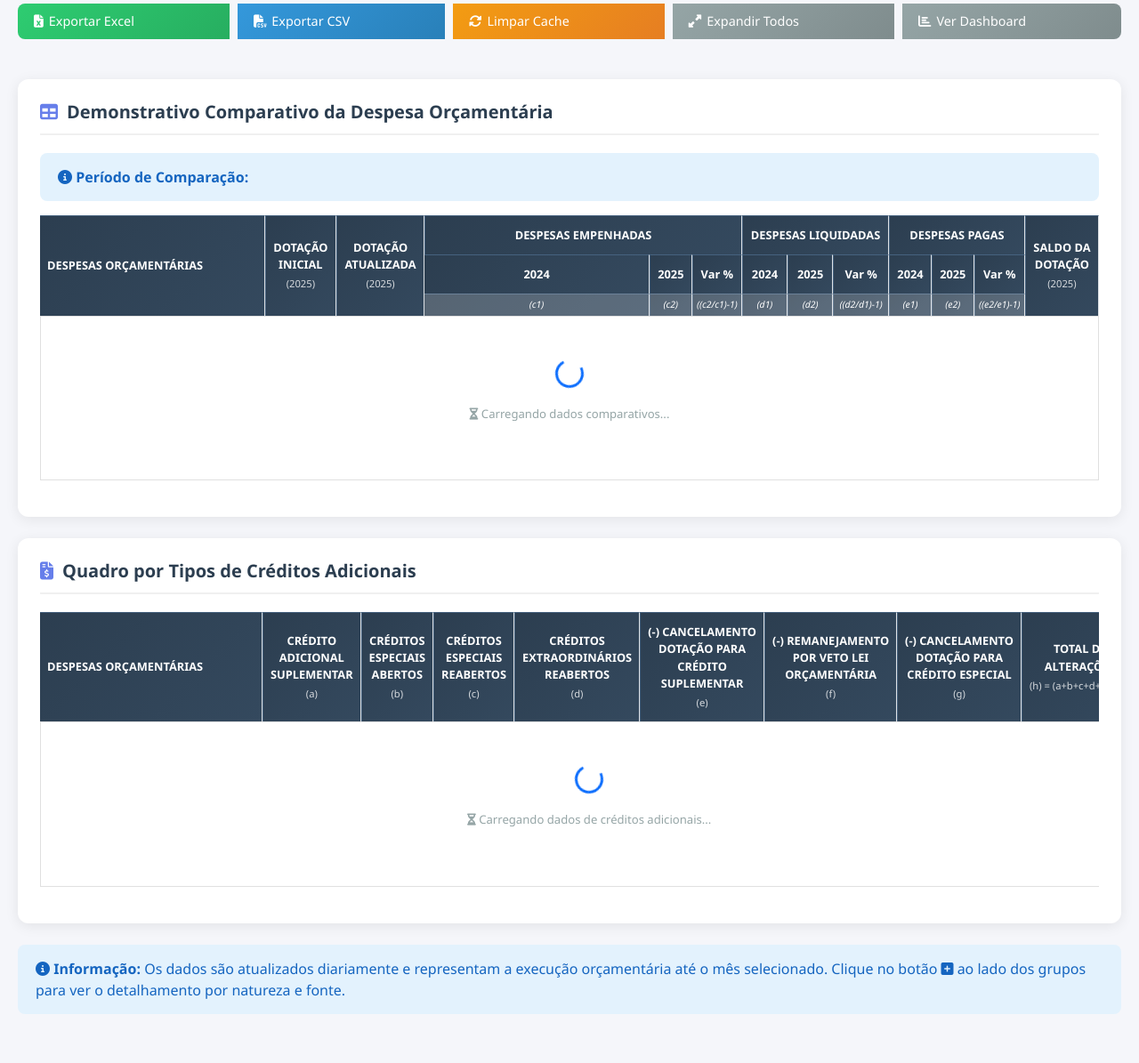
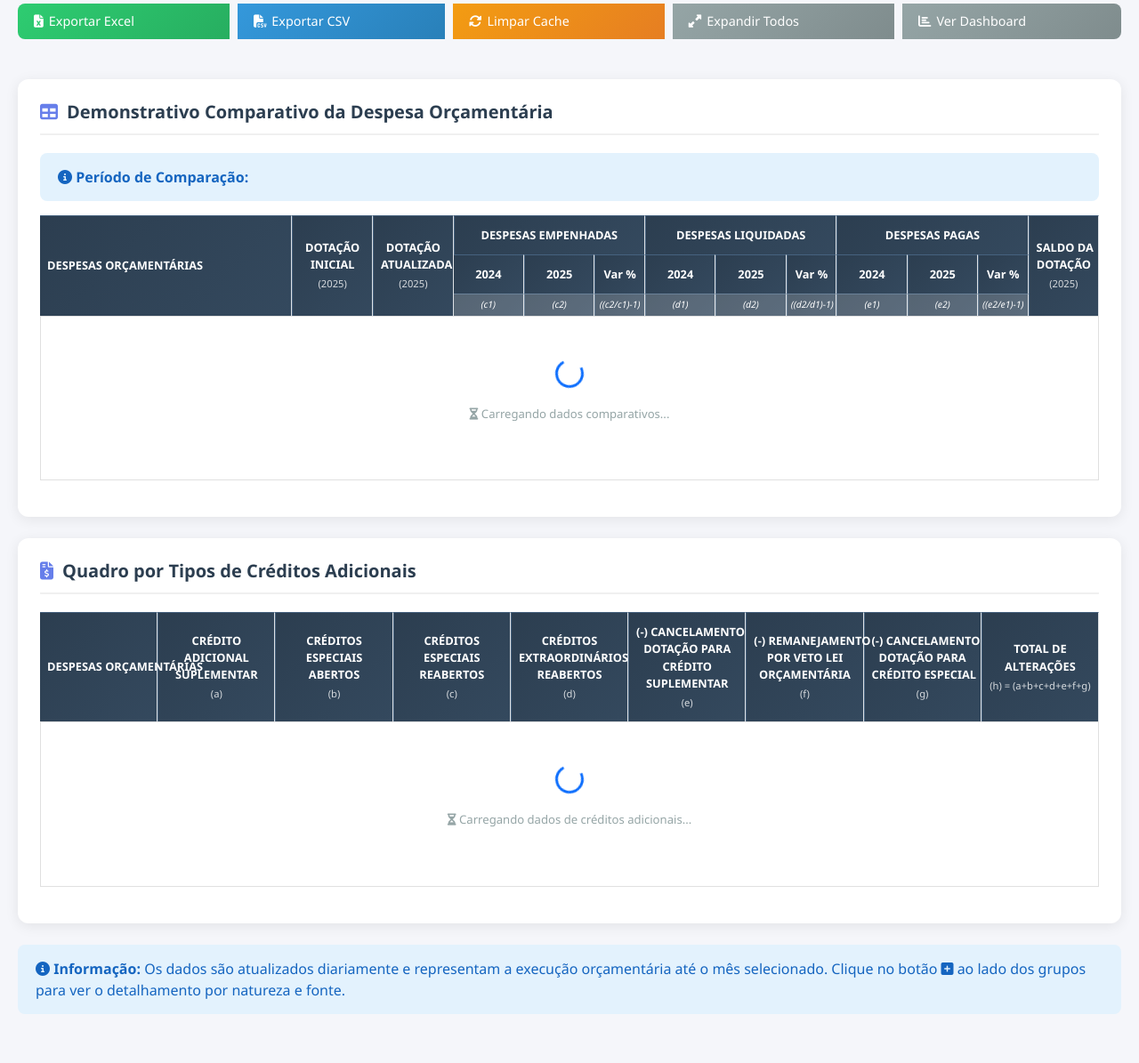
Before and after one commit to marciomartinho/balanco_geral_df, a Flask app: page /despesa-orcamentaria/ in a window 1280 px wide. Shown: the part 641-1836 px from the top of the page at 89% size. Run offline with Flask 3, Linux system fonts and the light colour scheme; data that the repository does not hold is empty; parts of the project's set-up code (start-up, migrations or seed data) failed here and were passed over; some libraries are stand-ins or nearby versions.

Commit message:
atualizacao

```diff
--- a/static/css/despesa_orcamentaria.css
+++ b/static/css/despesa_orcamentaria.css
@@ -383,7 +383,23 @@ body {
     border-collapse: separate;
     border-spacing: 0;
     background: white;
+    table-layout: fixed; /* Importante: força larguras fixas */
 }
+
+/* Definir larguras específicas para cada coluna */
+#tabelaDemonstrativo colgroup col:nth-child(1) { width: 25%; }  /* Descrição */
+#tabelaDemonstrativo colgroup col:nth-child(2) { width: 8%; }   /* Dotação Inicial */
+#tabelaDemonstrativo colgroup col:nth-child(3) { width: 8%; }   /* Dotação Atualizada */
+#tabelaDemonstrativo colgroup col:nth-child(4) { width: 7%; }   /* Empenhada Anterior */
+#tabelaDemonstrativo colgroup col:nth-child(5) { width: 7%; }   /* Empenhada Atual */
+#tabelaDemonstrativo colgroup col:nth-child(6) { width: 5%; }   /* Var % Empenhada */
+#tabelaDemonstrativo colgroup col:nth-child(7) { width: 7%; }   /* Liquidada Anterior */
+#tabelaDemonstrativo colgroup col:nth-child(8) { width: 7%; }   /* Liquidada Atual */
+#tabelaDemonstrativo colgroup col:nth-child(9) { width: 5%; }   /* Var % Liquidada */
+#tabelaDemonstrativo colgroup col:nth-child(10) { width: 7%; }  /* Paga Anterior */
+#tabelaDemonstrativo colgroup col:nth-child(11) { width: 7%; }  /* Paga Atual */
+#tabelaDemonstrativo colgroup col:nth-child(12) { width: 5%; }  /* Var % Paga */
+#tabelaDemonstrativo colgroup col:nth-child(13) { width: 7%; }  /* Saldo */
 
 /* ========================================
    TABELAS - CABEÇALHO
--- a/static/js/despesa_orcamentaria/main.js
+++ b/static/js/despesa_orcamentaria/main.js
@@ -211,17 +211,18 @@ window.toggleGrupoDetalhes = async function(catId, grupoId) {
     const btn = document.getElementById(`btn-${catId}-${grupoId}`);
     const icon = btn?.querySelector('i');
 
-    let detalhesRow = document.getElementById(detalheId);
+    // Verificar se já existem linhas de detalhes para este grupo
+    const detalhesExistentes = document.querySelectorAll(`tr[data-detalhe-grupo="${detalheId}"]`);
 
-    if (detalhesRow) {
-        // Se já existe, remover
-        detalhesRow.remove();
+    if (detalhesExistentes.length > 0) {
+        // Se já existem, remover todas
+        detalhesExistentes.forEach(row => row.remove());
         if (icon) {
             icon.classList.remove('fa-minus-square');
             icon.classList.add('fa-plus-square');
         }
     } else {
-        // Criar nova linha de detalhes
+        // Criar novas linhas de detalhes
         UI.toggleLoading(true, 'Carregando detalhes...');
 
         try {
@@ -247,11 +248,17 @@ window.toggleGrupoDetalhes = async function(catId, grupoId) {
 
             const detalhes = obterDetalhesGrupoComparativo(dadosFiltrados, dadosAnterior, catId, grupoId);
 
-            // Criar e inserir linha de detalhes
+            // Criar e inserir linhas de detalhes
             const grupoRow = btn?.closest('tr');
             if (grupoRow && detalhes.length > 0) {
-                const novaLinha = criarLinhaDetalhes(detalheId, detalhes);
-                grupoRow.insertAdjacentElement('afterend', novaLinha);
+                const linhasDetalhes = criarLinhaDetalhes(detalheId, detalhes);
+
+                // Inserir todas as linhas após a linha do grupo
+                let elementoAnterior = grupoRow;
+                linhasDetalhes.childNodes.forEach(linha => {
+                    elementoAnterior.insertAdjacentElement('afterend', linha);
+                    elementoAnterior = linha;
+                });
 
                 if (icon) {
                     icon.classList.remove('fa-plus-square');
@@ -416,25 +423,14 @@ function obterDetalhesGrupo(dados, catId, grupoId) {
 }
 
 function criarLinhaDetalhes(id, detalhes) {
-    const tr = document.createElement('tr');
-    tr.id = id;
-    tr.className = 'detalhes-row';
+    // Criar um fragmento para múltiplas linhas
+    const fragment = document.createDocumentFragment();
 
-    // Criar célula única que ocupa toda a largura (13 colunas para tabela comparativa)
-    const td = document.createElement('td');
-    td.colSpan = 13;
-    td.style.padding = '0';
+    detalhes.forEach((detalhe, index) => {
+        const tr = document.createElement('tr');
+        tr.className = 'detalhe-item';
+        tr.dataset.detalheGrupo = id; // Para identificar todas as linhas do mesmo grupo
 
-    // Criar tabela interna para os detalhes SEM CABEÇALHO PRÓPRIO
-    const tabelaInterna = document.createElement('table');
-    tabelaInterna.className = 'table table-sm mb-0 tabela-detalhes-interna';
-    tabelaInterna.style.width = '100%';
-    tabelaInterna.style.tableLayout = 'fixed'; // Força larguras fixas
-
-    // Corpo da tabela interna
-    const tbody = document.createElement('tbody');
-
-    detalhes.forEach(detalhe => {
         const dotacaoAtualizada = detalhe.valores.dotacao_atualizada ||
                                  (detalhe.valores.dotacao_inicial +
                                   detalhe.valores.dotacao_adicional +
@@ -452,57 +448,53 @@ function criarLinhaDetalhes(id, detalhes) {
         const varLiquidada = calcularVariacaoPercentual(detalhe.valores.despesa_liquidada, liquidadaAnterior);
         const varPaga = calcularVariacaoPercentual(detalhe.valores.despesa_paga, pagaAnterior);
 
-        const linha = document.createElement('tr');
-        linha.className = 'detalhe-item';
-        linha.innerHTML = `
-            <td class="ps-5" style="width: 25%; min-width: 250px;">
-                <small>${detalhe.natureza}</small>
+        // Criar células individuais seguindo exatamente a estrutura da tabela principal
+        tr.innerHTML = `
+            <td class="ps-5">
+                <small class="text-muted">${detalhe.natureza}</small>
             </td>
-            <td class="text-end" style="width: 7%;">
+            <td class="text-end">
                 ${Formatadores.moeda(detalhe.valores.dotacao_inicial)}
             </td>
-            <td class="text-end" style="width: 7%;">
+            <td class="text-end">
                 ${Formatadores.moeda(dotacaoAtualizada)}
             </td>
-            <td class="text-end valor-ano-anterior" style="width: 7%;">
+            <td class="text-end valor-ano-anterior">
                 ${Formatadores.moeda(empenhadaAnterior)}
             </td>
-            <td class="text-end" style="width: 7%;">
+            <td class="text-end">
                 ${Formatadores.moeda(detalhe.valores.despesa_empenhada)}
             </td>
-            <td class="text-end ${varEmpenhada.classe}" style="width: 4.5%; font-size: 0.7rem;">
-                ${formatarVariacao(varEmpenhada)}
+            <td class="text-end ${varEmpenhada.classe}">
+                <small>${formatarVariacao(varEmpenhada)}</small>
             </td>
-            <td class="text-end valor-ano-anterior" style="width: 7%;">
+            <td class="text-end valor-ano-anterior">
                 ${Formatadores.moeda(liquidadaAnterior)}
             </td>
-            <td class="text-end" style="width: 7%;">
+            <td class="text-end">
                 ${Formatadores.moeda(detalhe.valores.despesa_liquidada)}
             </td>
-            <td class="text-end ${varLiquidada.classe}" style="width: 4.5%; font-size: 0.7rem;">
-                ${formatarVariacao(varLiquidada)}
+            <td class="text-end ${varLiquidada.classe}">
+                <small>${formatarVariacao(varLiquidada)}</small>
             </td>
-            <td class="text-end valor-ano-anterior" style="width: 7%;">
+            <td class="text-end valor-ano-anterior">
                 ${Formatadores.moeda(pagaAnterior)}
             </td>
-            <td class="text-end" style="width: 7%;">
+            <td class="text-end">
                 ${Formatadores.moeda(detalhe.valores.despesa_paga)}
             </td>
-            <td class="text-end ${varPaga.classe}" style="width: 4.5%; font-size: 0.7rem;">
-                ${formatarVariacao(varPaga)}
+            <td class="text-end ${varPaga.classe}">
+                <small>${formatarVariacao(varPaga)}</small>
             </td>
-            <td class="text-end ${saldo < 0 ? 'text-danger' : ''}" style="width: 7%;">
+            <td class="text-end ${saldo < 0 ? 'text-danger' : ''}">
                 <strong>${Formatadores.moeda(saldo)}</strong>
             </td>
         `;
-        tbody.appendChild(linha);
+
+        fragment.appendChild(tr);
     });
 
-    tabelaInterna.appendChild(tbody);
-    td.appendChild(tabelaInterna);
-    tr.appendChild(td);
-
-    return tr;
+    return fragment;
 }
 
 // Função auxiliar para calcular variação percentual
--- a/templates/despesa_orcamentaria/index.html
+++ b/templates/despesa_orcamentaria/index.html
@@ -214,6 +214,21 @@
             </div>
             <div class="table-responsive">
                 <table class="table table-bordered table-hover table-comparativa" id="tabelaDemonstrativo">
+                    <colgroup>
+                        <col style="width: 25%;">  <!-- Descrição -->
+                        <col style="width: 8%;">   <!-- Dotação Inicial -->
+                        <col style="width: 8%;">   <!-- Dotação Atualizada -->
+                        <col style="width: 7%;">   <!-- Empenhada Anterior -->
+                        <col style="width: 7%;">   <!-- Empenhada Atual -->
+                        <col style="width: 5%;">   <!-- Var % Empenhada -->
+                        <col style="width: 7%;">   <!-- Liquidada Anterior -->
+                        <col style="width: 7%;">   <!-- Liquidada Atual -->
+                        <col style="width: 5%;">   <!-- Var % Liquidada -->
+                        <col style="width: 7%;">   <!-- Paga Anterior -->
+                        <col style="width: 7%;">   <!-- Paga Atual -->
+                        <col style="width: 5%;">   <!-- Var % Paga -->
+                        <col style="width: 7%;">   <!-- Saldo -->
+                    </colgroup>
                     <thead>
                         <tr class="thead-main">
                             <th rowspan="3" class="align-middle">DESPESAS ORÇAMENTÁRIAS</th>
@@ -395,11 +410,14 @@
                 });
                 btnTexto.textContent = 'Colapsar Todos';
             } else {
-                // Colapsar todos
-                document.querySelectorAll('.btn-collapse').forEach(btn => {
-                    if (btn.querySelector('i').classList.contains('fa-minus-square')) {
-                        btn.click();
-                    }
+                // Colapsar todos - remover todas as linhas de detalhes
+                document.querySelectorAll('tr.detalhe-item').forEach(row => {
+                    row.remove();
+                });
+                // Atualizar ícones
+                document.querySelectorAll('.btn-collapse i').forEach(icon => {
+                    icon.classList.remove('fa-minus-square');
+                    icon.classList.add('fa-plus-square');
                 });
                 btnTexto.textContent = 'Expandir Todos';
             }
```
Also changed, not shown: other parts of static/css/despesa_orcamentaria.css (+46 -17 lines).
